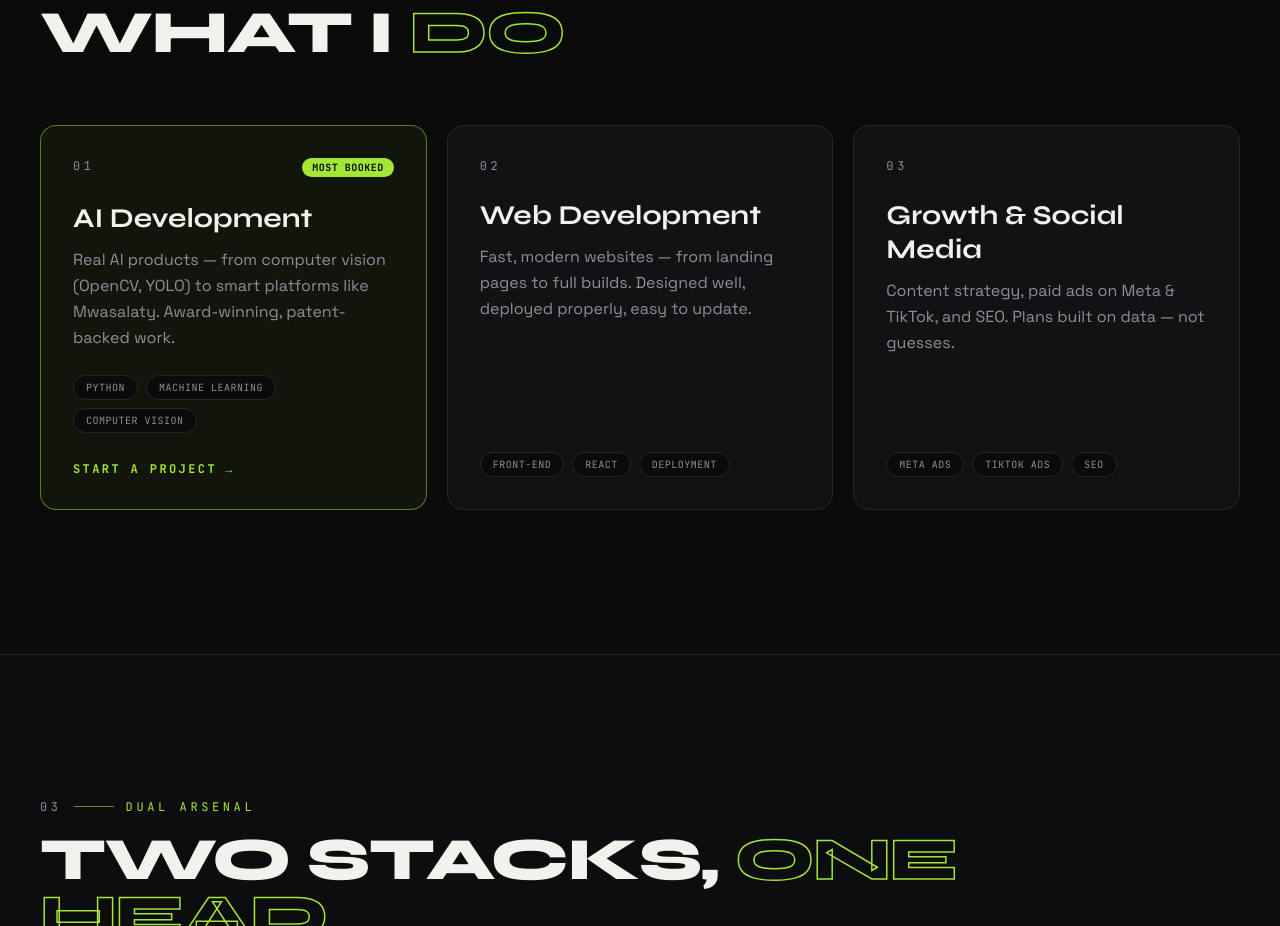
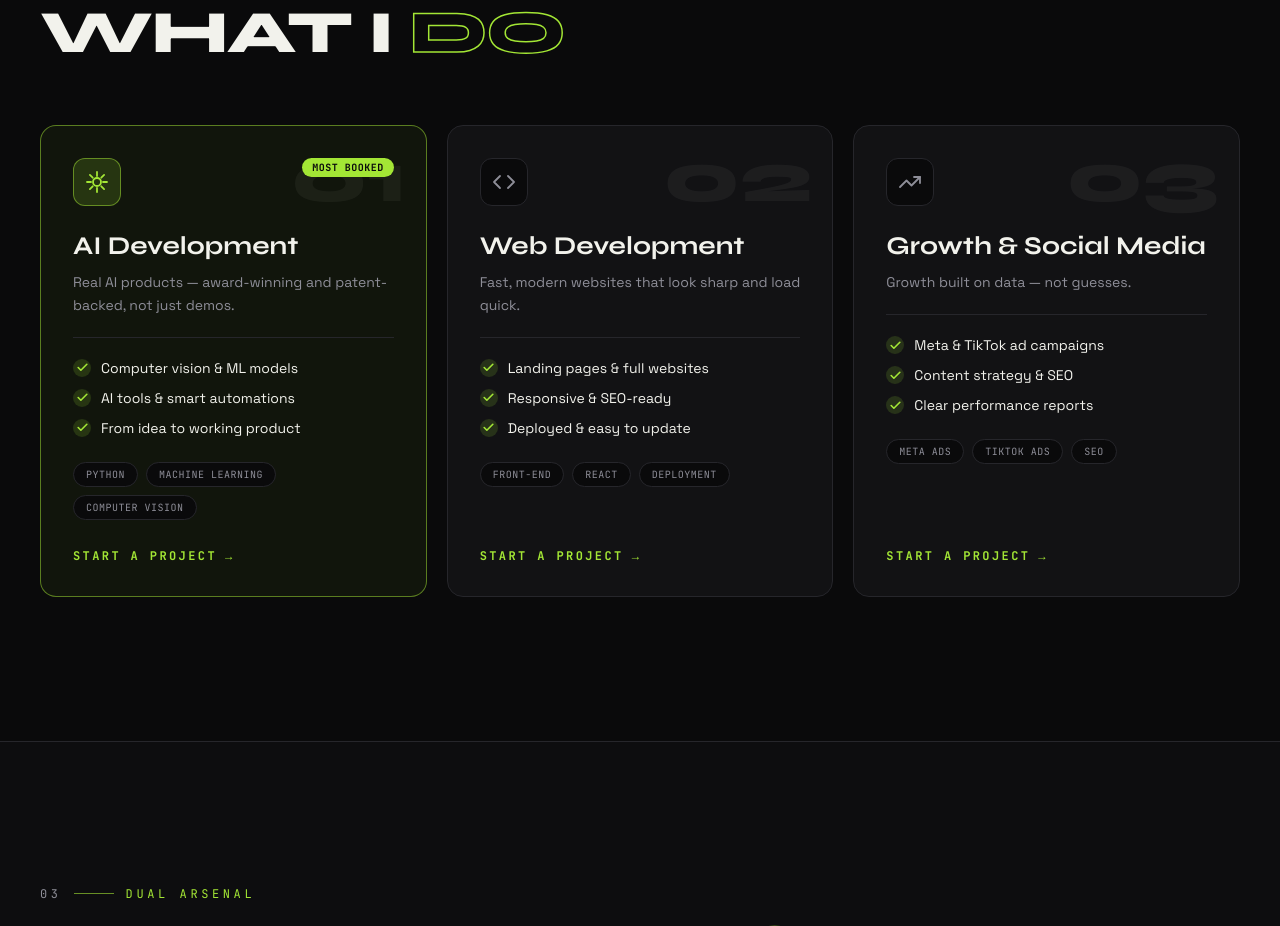
Before and after one commit to nassergamale1-sketch/nasser-portfolio, a React (Vite) app: page / in a window 1280 px wide. Shown: the part 1980-2906 px from the top of the page. Built offline with nearby package versions, Linux system fonts and the light colour scheme.

Commit message:
Services redesign: SVG icons, ghost numerals, deliverable checklists, consistent CTAs

```diff
--- a/src/components/Services.jsx
+++ b/src/components/Services.jsx
@@ -3,7 +3,43 @@ import SectionHeader from './ui/SectionHeader'
 import SpotlightCard from './ui/SpotlightCard'
 import { services } from '../data/content'
 
-// Services — three offer cards with cursor spotlight; middle card featured.
+// Stroke SVG icons — one per service (no emoji, per design checklist).
+const icons = {
+  ai: (
+    <svg width="24" height="24" viewBox="0 0 24 24" fill="none" stroke="currentColor" strokeWidth="1.8" strokeLinecap="round" strokeLinejoin="round" aria-hidden="true">
+      <path d="M12 2v4" />
+      <path d="M12 18v4" />
+      <path d="M4.9 4.9l2.8 2.8" />
+      <path d="M16.3 16.3l2.8 2.8" />
+      <path d="M2 12h4" />
+      <path d="M18 12h4" />
+      <path d="M4.9 19.1l2.8-2.8" />
+      <path d="M16.3 7.7l2.8-2.8" />
+      <circle cx="12" cy="12" r="4" />
+    </svg>
+  ),
+  web: (
+    <svg width="24" height="24" viewBox="0 0 24 24" fill="none" stroke="currentColor" strokeWidth="1.8" strokeLinecap="round" strokeLinejoin="round" aria-hidden="true">
+      <polyline points="16 18 22 12 16 6" />
+      <polyline points="8 6 2 12 8 18" />
+    </svg>
+  ),
+  growth: (
+    <svg width="24" height="24" viewBox="0 0 24 24" fill="none" stroke="currentColor" strokeWidth="1.8" strokeLinecap="round" strokeLinejoin="round" aria-hidden="true">
+      <polyline points="22 7 13.5 15.5 8.5 10.5 2 17" />
+      <polyline points="16 7 22 7 22 13" />
+    </svg>
+  ),
+}
+
+function CheckIcon() {
+  return (
+    <svg width="13" height="13" viewBox="0 0 24 24" fill="none" stroke="currentColor" strokeWidth="3" strokeLinecap="round" strokeLinejoin="round" aria-hidden="true">
+      <path d="M20 6 9 17l-5-5" />
+    </svg>
+  )
+}
+
 export default function Services() {
   return (
     <section id="services" className="mx-auto max-w-7xl px-5 py-24 md:px-10 md:py-36">
@@ -13,27 +49,57 @@ export default function Services() {
         {services.map((s, i) => (
           <Reveal key={s.num} delay={i * 0.1} className="h-full">
             <SpotlightCard
-              className={`h-full rounded-2xl border transition-colors ${
+              className={`group h-full rounded-2xl border transition-all hover:-translate-y-1.5 ${
                 s.featured
-                  ? 'border-acid/50 bg-acid/[0.05]'
-                  : 'border-line bg-panel hover:border-acid/40'
+                  ? 'border-acid/50 bg-acid/[0.05] hover:border-acid'
+                  : 'border-line bg-panel hover:border-acid/50'
               }`}
             >
-              <div className="flex h-full flex-col p-7 md:p-8">
+              <div className="relative flex h-full flex-col p-7 md:p-8">
+                {/* ghost index number */}
+                <span
+                  aria-hidden="true"
+                  className="pointer-events-none absolute right-5 top-4 select-none font-display text-7xl font-extrabold text-ink/[0.05] transition-colors group-hover:text-acid/10"
+                >
+                  {s.num}
+                </span>
+
+                {/* icon + featured chip */}
                 <div className="flex items-start justify-between">
-                  <span className="font-mono text-xs tracking-[0.3em] text-mute">{s.num}</span>
+                  <span
+                    className={`flex h-12 w-12 items-center justify-center rounded-xl border transition-colors ${
+                      s.featured
+                        ? 'border-acid/50 bg-acid/15 text-acid'
+                        : 'border-line bg-base text-mute group-hover:border-acid/40 group-hover:text-acid'
+                    }`}
+                  >
+                    {icons[s.icon]}
+                  </span>
                   {s.featured && (
-                    <span className="rounded-full bg-acid px-2.5 py-0.5 font-mono text-[10px] font-bold uppercase tracking-wider text-base">
+                    <span className="relative rounded-full bg-acid px-2.5 py-0.5 font-mono text-[10px] font-bold uppercase tracking-wider text-base">
                       Most booked
                     </span>
                   )}
                 </div>
 
-                <h3 className="mt-6 font-display text-2xl font-bold leading-tight md:text-[1.7rem]">
+                <h3 className="mt-6 font-display text-2xl font-bold leading-tight md:text-[1.6rem]">
                   {s.title}
                 </h3>
-                <p className="mt-3 flex-1 leading-relaxed text-mute">{s.desc}</p>
+                <p className="mt-2.5 text-sm leading-relaxed text-mute">{s.desc}</p>
 
+                {/* deliverables */}
+                <ul className="mt-5 space-y-2.5 border-t border-line pt-5">
+                  {s.points.map((p) => (
+                    <li key={p} className="flex items-center gap-2.5 text-sm text-ink">
+                      <span className="flex h-4.5 w-4.5 shrink-0 items-center justify-center rounded-full bg-acid/15 text-acid">
+                        <CheckIcon />
+                      </span>
+                      {p}
+                    </li>
+                  ))}
+                </ul>
+
+                {/* tags */}
                 <div className="mt-6 flex flex-wrap gap-2">
                   {s.tags.map((tag) => (
                     <span
@@ -45,15 +111,14 @@ export default function Services() {
                   ))}
                 </div>
 
-                {s.featured && (
+                {/* CTA — consistent on every card */}
                 <a
                   href="#contact"
-                    className="group mt-7 inline-flex items-center gap-2 font-mono text-xs font-bold uppercase tracking-[0.2em] text-acid"
+                  className="mt-auto inline-flex items-center gap-2 pt-7 font-mono text-xs font-bold uppercase tracking-[0.2em] text-acid"
                 >
                   Start a project
                   <span className="transition-transform group-hover:translate-x-1.5">→</span>
                 </a>
-                )}
               </div>
             </SpotlightCard>
           </Reveal>
--- a/src/data/content.js
+++ b/src/data/content.js
@@ -43,24 +43,43 @@ export const stats = [
 ]
 
 // Services — what clients can hire him for.
+// `icon`: 'ai' | 'web' | 'growth' (mapped to SVGs in Services.jsx)
 export const services = [
   {
     num: '01',
+    icon: 'ai',
     title: 'AI Development',
-    desc: 'Real AI products — from computer vision (OpenCV, YOLO) to smart platforms like Mwasalaty. Award-winning, patent-backed work.',
+    desc: 'Real AI products — award-winning and patent-backed, not just demos.',
+    points: [
+      'Computer vision & ML models',
+      'AI tools & smart automations',
+      'From idea to working product',
+    ],
     tags: ['Python', 'Machine Learning', 'Computer Vision'],
     featured: true,
   },
   {
     num: '02',
+    icon: 'web',
     title: 'Web Development',
-    desc: 'Fast, modern websites — from landing pages to full builds. Designed well, deployed properly, easy to update.',
+    desc: 'Fast, modern websites that look sharp and load quick.',
+    points: [
+      'Landing pages & full websites',
+      'Responsive & SEO-ready',
+      'Deployed & easy to update',
+    ],
     tags: ['Front-End', 'React', 'Deployment'],
   },
   {
     num: '03',
+    icon: 'growth',
     title: 'Growth & Social Media',
-    desc: 'Content strategy, paid ads on Meta & TikTok, and SEO. Plans built on data — not guesses.',
+    desc: 'Growth built on data — not guesses.',
+    points: [
+      'Meta & TikTok ad campaigns',
+      'Content strategy & SEO',
+      'Clear performance reports',
+    ],
     tags: ['Meta Ads', 'TikTok Ads', 'SEO'],
   },
 ]
```
Lines whose indentation alone changed are shown as unchanged.
